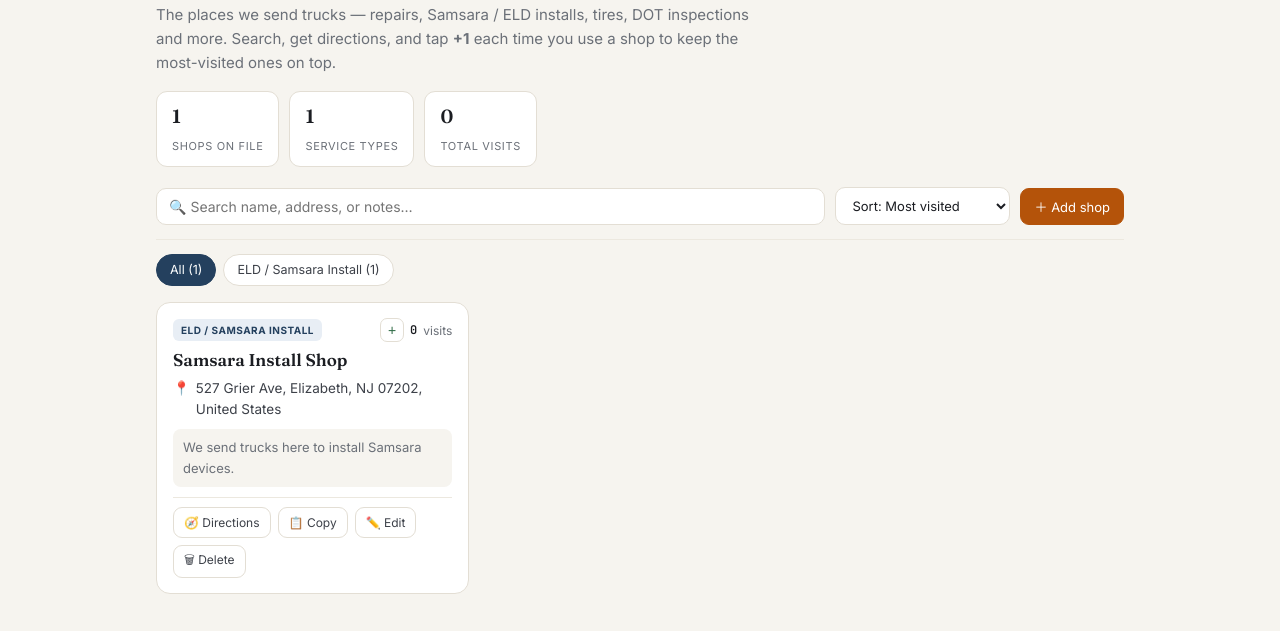
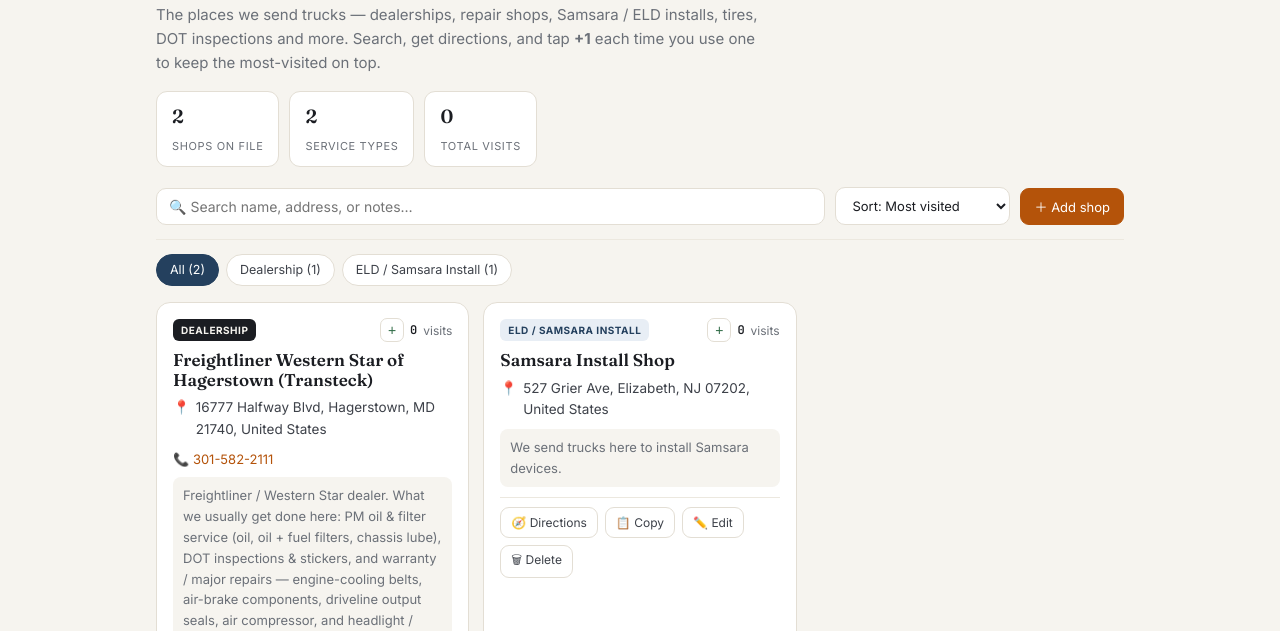
Before and after one commit to adamdispatching-stack/fleet, a website: page shops.html in a window 1280 px wide. Shown: the part 121-752 px from the top of the page. Drawn offline with Linux system fonts and the light colour scheme.

Commit message:
Shops: add Dealership category + Freightliner Western Star of Hagerstown (Transteck) with typical services

```diff
--- a/shops.html
+++ b/shops.html
@@ -65,6 +65,7 @@ a{color:var(--accent);text-decoration:none}a:hover{text-decoration:underline}
 .b-green{background:var(--green-soft);color:var(--green)}
 .b-red{background:var(--red-soft);color:var(--red)}
 .b-mute{background:var(--line-soft);color:var(--ink-mute)}
+.b-ink{background:var(--ink);color:var(--paper)}
 .shop .visits{margin-left:auto;display:inline-flex;align-items:center;gap:6px;font-size:12px;color:var(--ink-mute);font-variant-numeric:tabular-nums}
 .shop .visits b{font-family:var(--mono);color:var(--ink)}
 .shop .plus{border:1px solid var(--line);background:var(--card);color:var(--green);border-radius:7px;width:24px;height:24px;cursor:pointer;font-size:14px;line-height:1;display:inline-flex;align-items:center;justify-content:center}
@@ -107,7 +108,7 @@ a{color:var(--accent);text-decoration:none}a:hover{text-decoration:underline}
 <div class="wrap">
   <div class="head">
     <h1>Shops &amp; Service Directory</h1>
-    <div class="sub">The places we send trucks — repairs, Samsara / ELD installs, tires, DOT inspections and more. Search, get directions, and tap <b>+1</b> each time you use a shop to keep the most-visited ones on top.</div>
+    <div class="sub">The places we send trucks — dealerships, repair shops, Samsara / ELD installs, tires, DOT inspections and more. Search, get directions, and tap <b>+1</b> each time you use one to keep the most-visited on top.</div>
   </div>
 
   <div class="stats" id="stats"></div>
@@ -161,6 +162,7 @@ a{color:var(--accent);text-decoration:none}a:hover{text-decoration:underline}
   var KEY='cmj_shops_v1', THEME='cmj_shops_theme';
 
   var CATS=[
+    {name:'Dealership',cls:'b-ink'},
     {name:'ELD / Samsara Install',cls:'b-steel'},
     {name:'Repairs / Mechanical',cls:'b-accent'},
     {name:'Tires',cls:'b-gold'},
@@ -175,7 +177,8 @@ a{color:var(--accent);text-decoration:none}a:hover{text-decoration:underline}
 
   /* code-maintained starter shops — always merged in if the address isn't already saved */
   var SEED=[
-    {name:'Samsara Install Shop',cat:'ELD / Samsara Install',addr:'527 Grier Ave, Elizabeth, NJ 07202, United States',phone:'',notes:'We send trucks here to install Samsara devices.',visits:0}
+    {name:'Samsara Install Shop',cat:'ELD / Samsara Install',addr:'527 Grier Ave, Elizabeth, NJ 07202, United States',phone:'',notes:'We send trucks here to install Samsara devices.',visits:0},
+    {name:'Freightliner Western Star of Hagerstown (Transteck)',cat:'Dealership',addr:'16777 Halfway Blvd, Hagerstown, MD 21740, United States',phone:'301-582-2111',notes:'Freightliner / Western Star dealer. What we usually get done here: PM oil & filter service (oil, oil + fuel filters, chassis lube), DOT inspections & stickers, and warranty / major repairs — engine-cooling belts, air-brake components, driveline output seals, air compressor, and headlight / electrical work. Hours: Mon–Fri 7a–11:30p, Sat–Sun 7a–5:30p. After-hours 1-800-FTL-HELP.',visits:0}
   ];
 
   var shops=LS.get(KEY,null);
```
